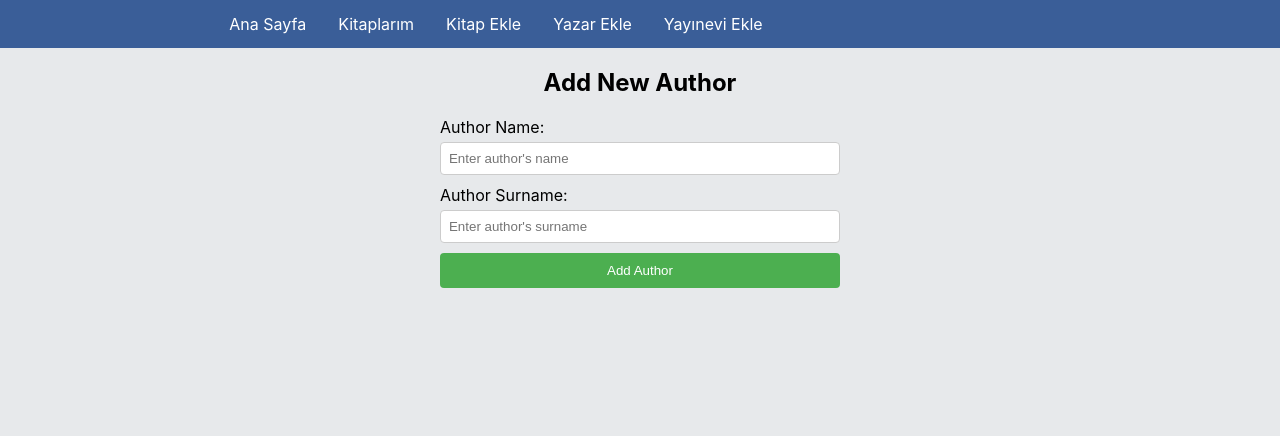
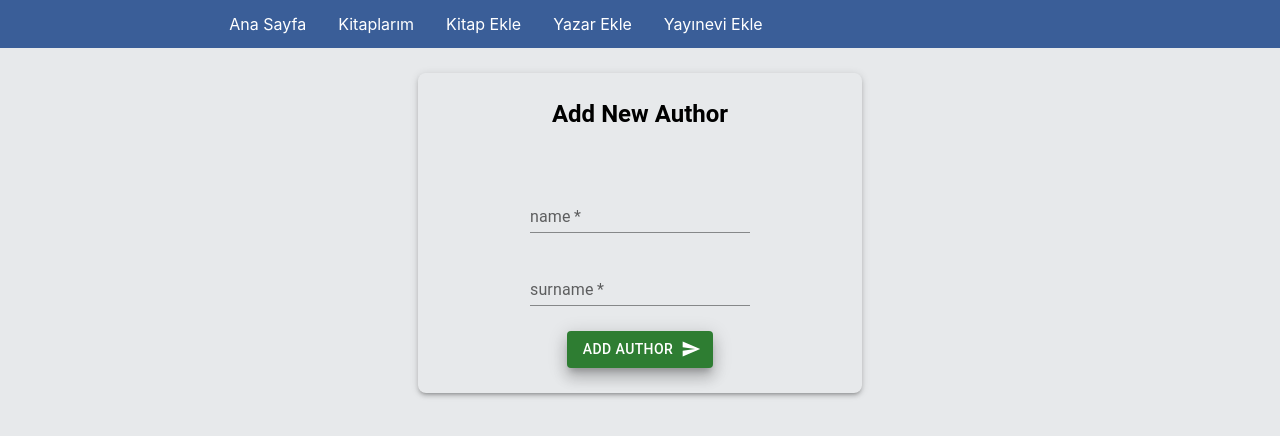
Before and after one commit to mmervanakbulut/kitaplik-app, a React (Create React App) app: page /addAuthor in a window 1280 px wide. Shown: the top 436 px of the page. Built offline with nearby package versions, Linux system fonts and the light colour scheme.

Commit message:
AddAuthor page transformed to material ui design

```diff
--- a/src/components/Operations/AddAuthor.js
+++ b/src/components/Operations/AddAuthor.js
@@ -1,6 +1,8 @@
-import React, { useState } from "react";
+import React, { useState, useEffect } from "react";
 import axios from "axios";
 import "./CssFiles/AddAuthor.css"; // Optional: CSS for styling the form
+import { Box, Button, Container, TextField, Typography } from "@mui/material";
+import SendIcon from "@mui/icons-material/Send";
 
 const baseURL = "https://localhost:7168/api/Author"; // Update the endpoint if needed
 
@@ -36,34 +38,94 @@ export default function AddAuthor() {
     }
   };
 
+  useEffect(() => {
+    if (error || success) {
+      const timer = setTimeout(() => {
+        setError("");
+        setSuccess(false);
+      }, 2000);
+      return () => clearTimeout(timer);
+    }
+  }, [error, success]);
+
   return (
-    <div className="add-author-form">
-      <h2>Add New Author</h2>
-      {error && <p className="error-message">{error}</p>}
-      {success && <p className="success-message">Author added successfully!</p>}
-      <form onSubmit={handleSubmit}>
-        <div>
-          <label htmlFor="name">Author Name:</label>
-          <input
+    <Container
+      maxWidth="xs"
+      sx={{
+        boxShadow: 3,
+        margin: "25px auto",
+        borderRadius: "8px",
+      }}
+    >
+      <Typography
+        sx={{
+          typography: "h5",
+          fontWeight: "bold",
+          textAlign: "center",
+          padding: "25px 10px 30px 10px",
+        }}
+      >
+        Add New Author
+      </Typography>
+      {error && <Typography className="error-message">{error}</Typography>}
+      {success && (
+        <Typography className="success-message">
+          Author added successfully!
+        </Typography>
+      )}
+      <Box
+        component="form"
+        sx={{ padding: "25px", textAlign: "center" }}
+        onSubmit={handleSubmit}
+      >
+        <Box sx={{ paddingBottom: "25px" }}>
+          {/* <label htmlFor="name">Author Name:</label> */}
+          {/* <input
             type="text"
             id="name"
             value={name}
             onChange={(e) => setName(e.target.value)}
             placeholder="Enter author's name"
-          />
-        </div>
-        <div>
-          <label htmlFor="surname">Author Surname:</label>
-          <input
+          /> */}
+          <TextField
+            value={name}
+            label="name"
+            variant="standard"
+            size="large"
+            required
+            onChange={(e) => setName(e.target.value)}
+          ></TextField>
+        </Box>
+        <Box>
+          {/* <label htmlFor="surname">Author Surname:</label> */}
+          {/* <input
             type="text"
             id="surname"
             value={surname}
             onChange={(e) => setSurname(e.target.value)}
             placeholder="Enter author's surname"
-          />
-        </div>
-        <button type="submit">Add Author</button>
-      </form>
-    </div>
+          /> */}
+          <TextField
+            value={surname}
+            label="surname"
+            variant="standard"
+            size="large"
+            required
+            onChange={(e) => setSurname(e.target.value)}
+          ></TextField>
+        </Box>
+        {/* <button type="submit">Add Author</button> */}
+        <Button
+          type="submit"
+          variant="contained"
+          color="success"
+          size="medium"
+          endIcon={<SendIcon />}
+          sx={{ boxShadow: 10, marginTop: "25px" }}
+        >
+          Add Author
+        </Button>
+      </Box>
+    </Container>
   );
 }
--- a/src/components/Operations/AddPublisher.js
+++ b/src/components/Operations/AddPublisher.js
@@ -83,7 +83,7 @@ export default function AddAuthor() {
             value={name}
             margin="normal"
             label="name"
-            variant="outlined"
+            variant="standard"
             size="large"
             required
             onChange={(e) => setName(e.target.value)}
```
